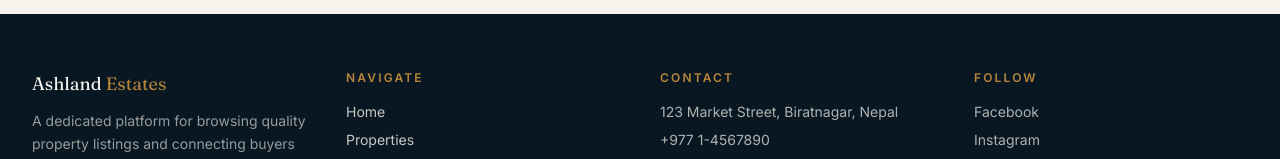
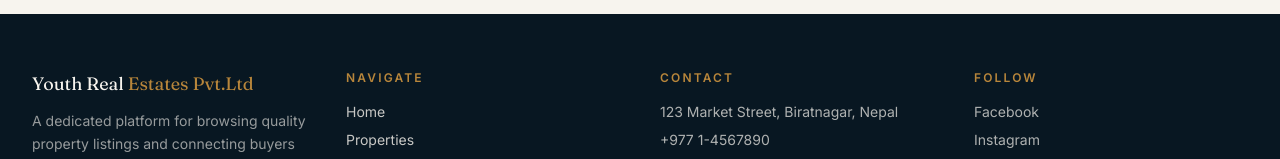
Before and after one commit to Shivkoirala1/Real-Estate-Project, a React (Vite) app in the folder realestate-mern/frontend/: page /login in a window 1280 px wide. Shown: the part 760-919 px from the top of the page. Built offline with nearby package versions, Linux system fonts and the light colour scheme.

Commit message:
Company Name changed to Youth Real Estate Pvt Ltd

```diff
--- a/realestate-mern/frontend/src/components/Footer.jsx
+++ b/realestate-mern/frontend/src/components/Footer.jsx
@@ -6,7 +6,7 @@ const Footer = () => {
     <footer className="bg-navy-dark text-ivory/80 mt-24">
       <div className="max-w-7xl mx-auto px-5 md:px-8 py-14 grid grid-cols-1 md:grid-cols-4 gap-10">
         <div>
-          <p className="font-display text-lg text-ivory mb-3">Ashland <span className="text-brass">Estates</span></p>
+          <p className="font-display text-lg text-ivory mb-3">Youth Real <span className="text-brass">Estates Pvt.Ltd</span></p>
           <p className="text-sm leading-relaxed text-ivory/60">
             A dedicated platform for browsing quality property listings and connecting buyers with trusted agents.
           </p>
```
